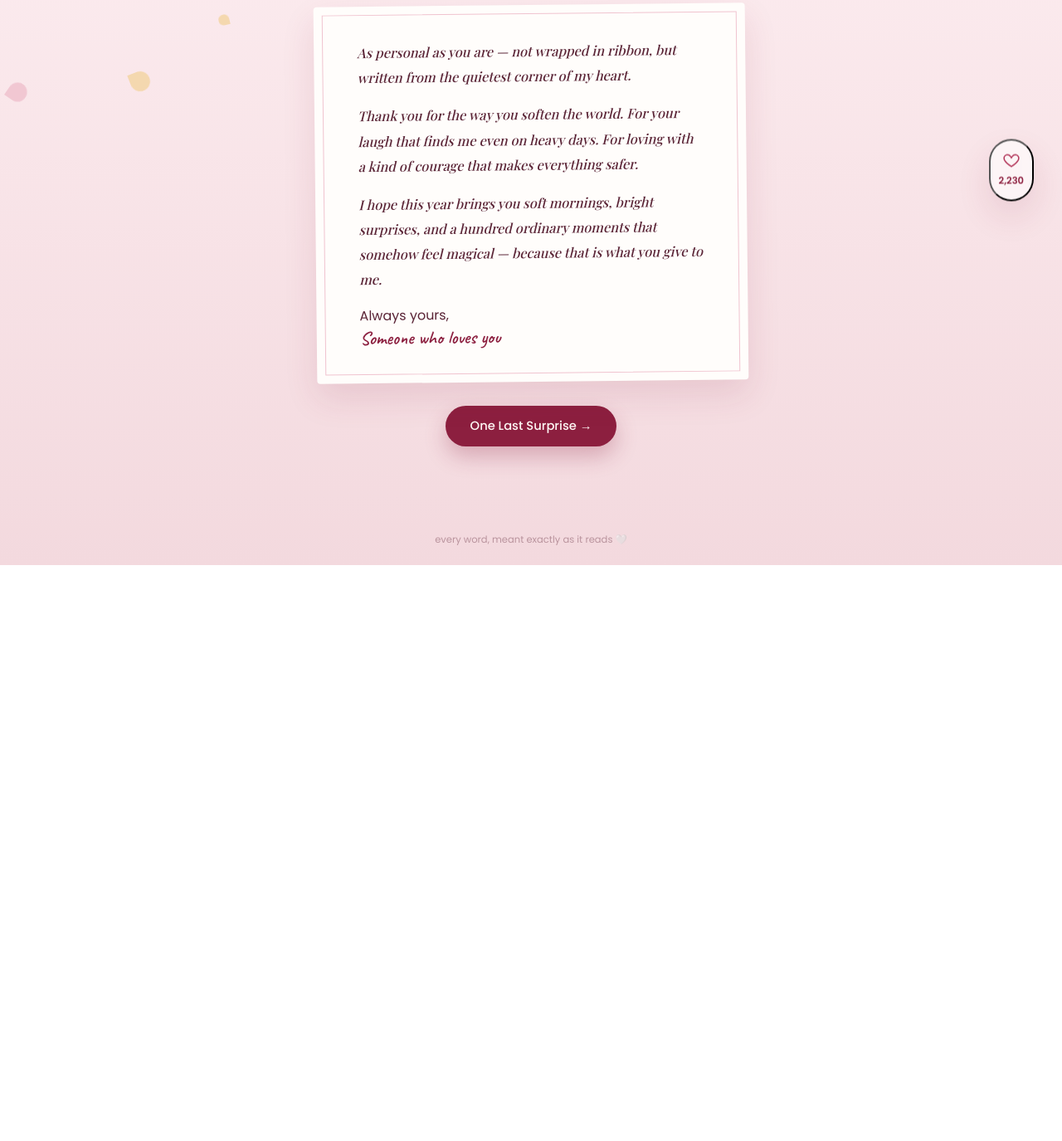
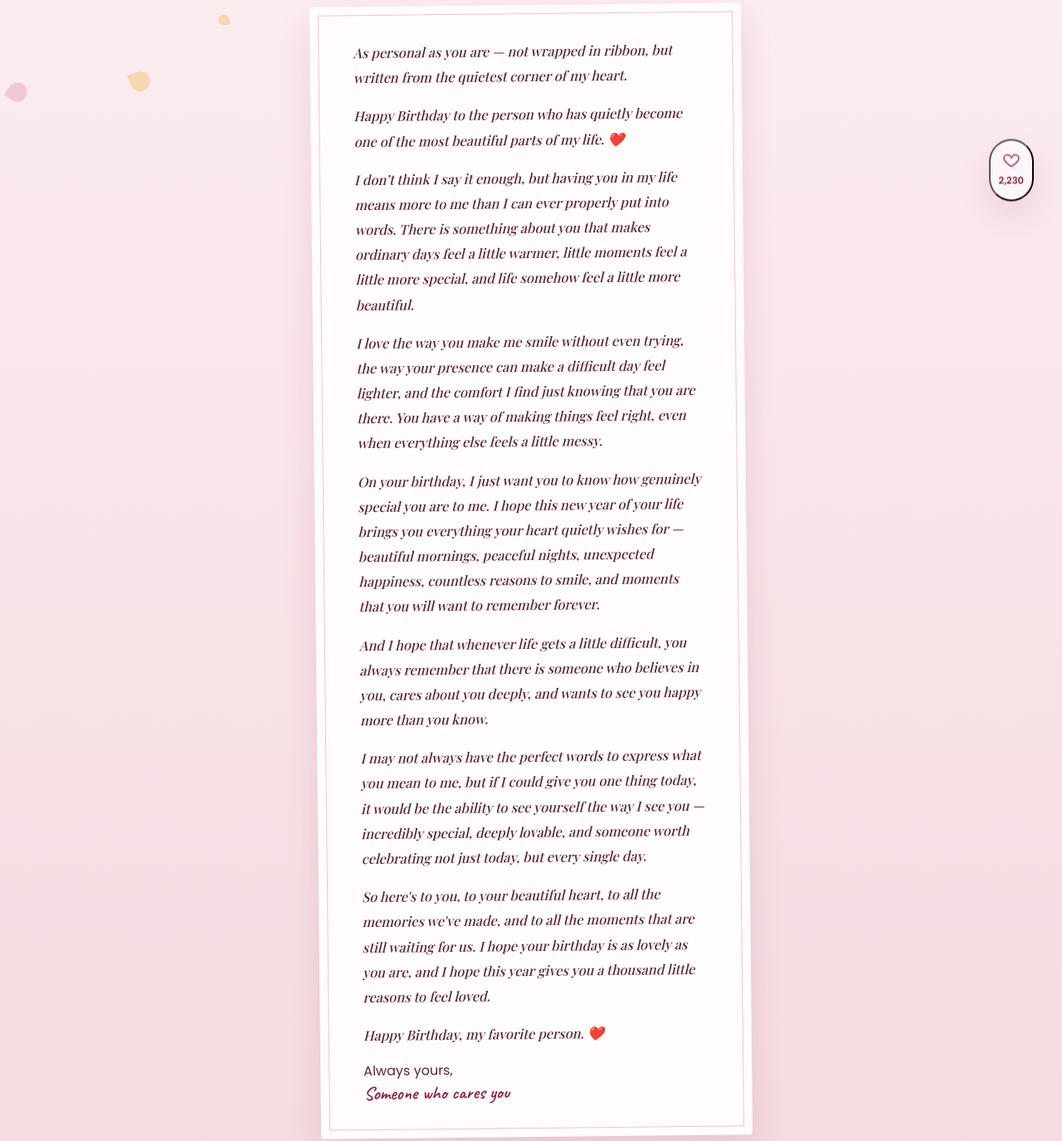
Before and after one commit to hassanraza352/bdy-wish, a plain HTML site: page letter.html in a window 1280 px wide. Shown: the part 195-1570 px from the top of the page at 83% size. Before the commit the page ends 876 px from the top, so only its background shows below. Drawn offline with nearby package versions, Linux system fonts and the light colour scheme; a web font is replaced by a local one.

Commit message:
done now

```diff
--- a/letter.html
+++ b/letter.html
@@ -25,11 +25,24 @@
 
     <div class="letter-paper">
       <p>As personal as you are — not wrapped in ribbon, but written from the quietest corner of my heart.</p>
-      <p>Thank you for the way you soften the world. For your laugh that finds me even on heavy days. For loving with a kind of courage that makes everything safer.</p>
-      <p>I hope this year brings you soft mornings, bright surprises, and a hundred ordinary moments that somehow feel magical — because that is what you give to me.</p>
-      <div class="letter-sign">
+     <p>Happy Birthday to the person who has quietly become one of the most beautiful parts of my life. ❤️</p>
+
+<p>I don’t think I say it enough, but having you in my life means more to me than I can ever properly put into words. There is something about you that makes ordinary days feel a little warmer, little moments feel a little more special, and life somehow feel a little more beautiful.</p>
+
+<p>I love the way you make me smile without even trying, the way your presence can make a difficult day feel lighter, and the comfort I find just knowing that you are there. You have a way of making things feel right, even when everything else feels a little messy.</p>
+
+<p>On your birthday, I just want you to know how genuinely special you are to me. I hope this new year of your life brings you everything your heart quietly wishes for — beautiful mornings, peaceful nights, unexpected happiness, countless reasons to smile, and moments that you will want to remember forever.</p>
+
+<p>And I hope that whenever life gets a little difficult, you always remember that there is someone who believes in you, cares about you deeply, and wants to see you happy more than you know.</p>
+
+<p>I may not always have the perfect words to express what you mean to me, but if I could give you one thing today, it would be the ability to see yourself the way I see you — incredibly special, deeply lovable, and someone worth celebrating not just today, but every single day.</p>
+
+<p>So here's to you, to your beautiful heart, to all the memories we've made, and to all the moments that are still waiting for us. I hope your birthday is as lovely as you are, and I hope this year gives you a thousand little reasons to feel loved.</p>
+
+<p>Happy Birthday, my favorite person. ❤️</p>
+<div class="letter-sign">
         <div>Always yours,</div>
-        <div class="who">Someone who loves you</div>
+        <div class="who">Someone who cares you</div>
       </div>
     </div>
 
```
